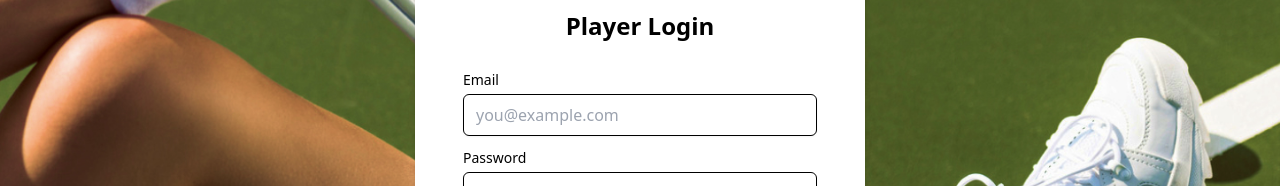
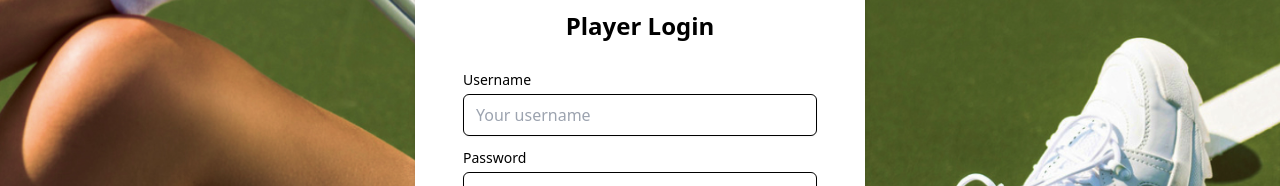
Before and after one commit to zylooooo/CS203, a React (Vite) app in the folder rally-rank-app/: page /user-login in a window 1280 px wide. Shown: the part 255-441 px from the top of the page. Built offline with nearby package versions, Linux system fonts and the light colour scheme; the HTML template or start-up script is replaced by a standard one.

Commit message:
Edited UserLogin.jsx form to accept username instead of email due to mismatch with backend API

```diff
--- a/rally-rank-app/src/user/UserLogin.jsx
+++ b/rally-rank-app/src/user/UserLogin.jsx
@@ -17,12 +17,30 @@ function UserLogin() {
     const navigate = useNavigate(); // For navigation after login
     const [loginError, setLoginError] = useState(""); // State for handling login errors
 
+    async function authenticateUser(username, password) {
+        const response = await fetch("http://localhost:8080/users/login", {
+            method: "POST",
+            headers: {
+                "Content-Type": "application/json",
+            },
+            body: JSON.stringify({ username, password }), // Send username instead of email
+            credentials: "include", // Include cookies for session management
+        });
+
+        const data = await response.json();
+        if (!response.ok) {
+            throw new Error(data.error || "Login failed");
+        }
+
+        return data;
+    }
+
     const onSubmit = async (data) => {
         try {
-            // Call the authenticateUser function
-            const response = await authenticateUser(data.email, data.password);
+            // Call the authenticateUser function with username and password
+            const response = await authenticateUser(data.username, data.password);
 
-            if (response.message === "OTP sent successfully") {
+            if (response.message === "Login successful") {
                 loginUser(response.user); // Update AuthContext with user data
                 navigate("/home"); // Redirect to home page on successful login
             } else {
@@ -48,8 +66,8 @@ function UserLogin() {
         >
         Manual User Login
         </button>
-            <div className = "card rounded-none bg-primary-color-white border-none items-center m-8">
-                <h1 className=" font-bold text-2xl bg-special-blue">
+            <div className="card rounded-none bg-primary-color-white border-none items-center m-8">
+                <h1 className="font-bold text-2xl bg-special-blue">
                     Player Login
                 </h1>
                 <form
@@ -59,25 +77,21 @@ function UserLogin() {
                 >
                     <div>
                         <label
-                            htmlFor="email"
+                            htmlFor="username"
                             className="block text-sm font-medium text-gray-700"
                         >
-                            Email
+                            Username
                         </label>
                         <input
                             className="input"
-                            type="email"
-                            id="email"
-                            placeholder="you@example.com"
-                            {...register("email", {
-                                pattern: {
-                                    value: /^[a-zA-Z0-9._%+-]+@[a-zA-Z0-9.-]+\.[a-zA-Z]{2,}$/,
-                                    message: "Invalid email format",
-                                },
-                                required: "Email is required",
+                            type="text"
+                            id="username"
+                            placeholder="Your username"
+                            {...register("username", {
+                                required: "Username is required",
                             })}
                         />
-                        <p className="error">{errors.email?.message}</p>
+                        <p className="error">{errors.username?.message}</p>
                     </div>
 
                     <div>
@@ -129,8 +143,8 @@ function UserLogin() {
                 </form>
                 <DevTool control={control} />
                 </div>
-                <div className = "card p-7 rounded-none bg-primary-color-white border-none items-center">
-                    <div className="text-blue-500 text-ms flex flex-row justify-center align-item">
+                <div className="card p-7 rounded-none bg-primary-color-white border-none items-center">
+                    <div className="text-blue-500 text-ms flex flex-row justify-center align-items">
                         RallyRank Administrator?
                         <Link
                             to="/administrator-login"
```
Also changed, not shown: 1 other file (tests, documents, lock files or other folders).
